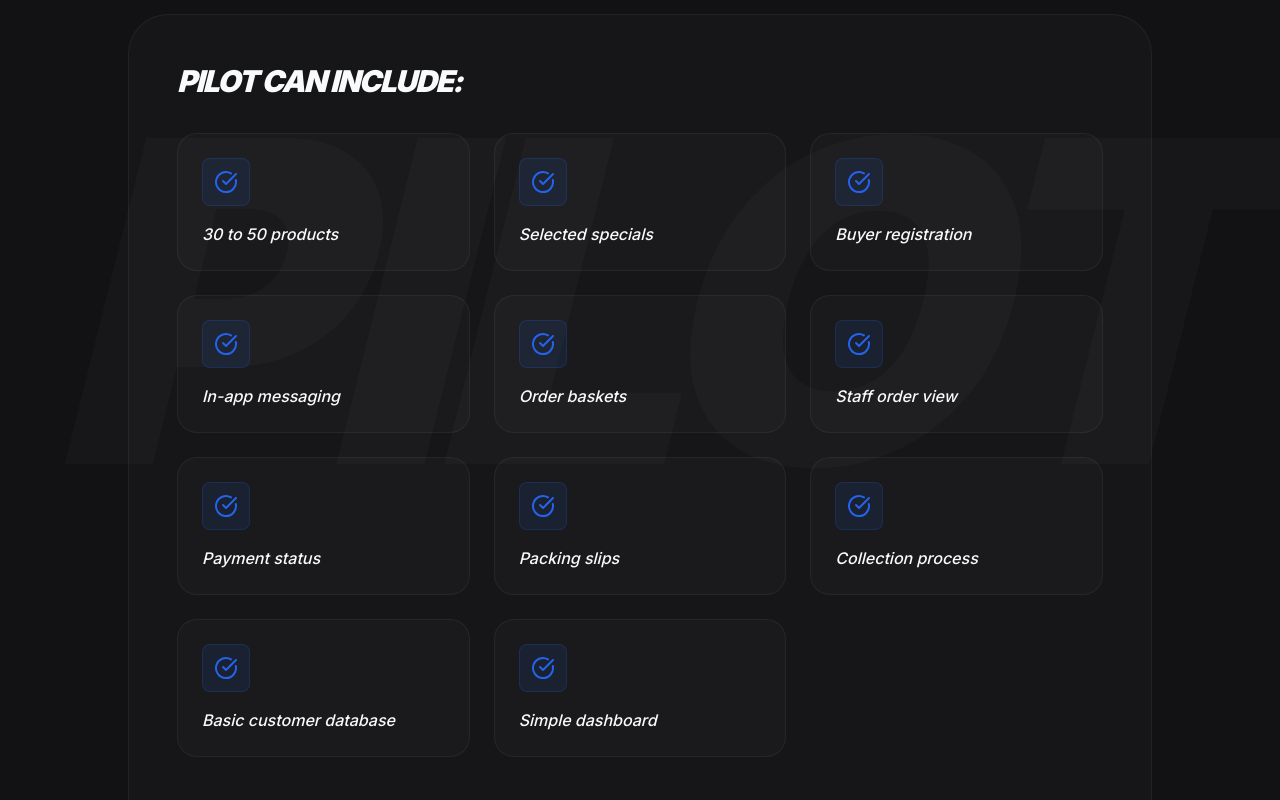
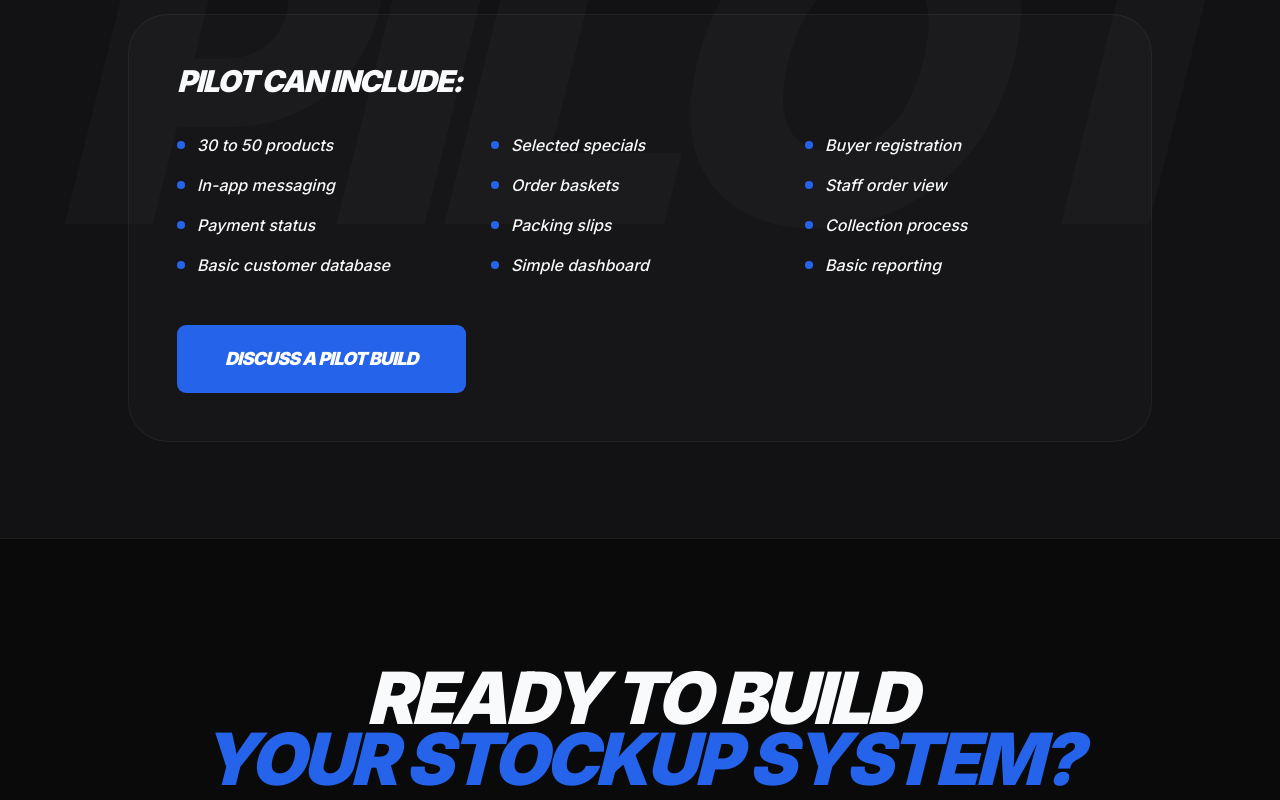
Before and after one commit to TheoDuToit1/Stockup, a React (Vite) app: page /custom-system-options in a window 1280 px wide. Shown: the part 5160-5960 px from the top of the page. Built offline with nearby package versions, Linux system fonts and the light colour scheme.

Commit message:
Convert Pilot section back to text list with 12 items
- Changed from card grid back to simple text list with bullet points
- Added 12th item: 'Basic reporting'
- Maintains 3-column grid layout for text items

```diff
--- a/src/pages/CustomSystemOptions.tsx
+++ b/src/pages/CustomSystemOptions.tsx
@@ -503,19 +503,7 @@ export default function CustomSystemOptions({ onContactClick }: CustomSystemOpti
                 Pilot can include:
               </h3>
 
-              <motion.div
-                initial="hidden"
-                whileInView="show"
-                viewport={{ once: true }}
-                variants={{
-                  hidden: { opacity: 0 },
-                  show: {
-                    opacity: 1,
-                    transition: { staggerChildren: 0.08 }
-                  }
-                }}
-                className="grid md:grid-cols-2 lg:grid-cols-3 gap-6 mb-12"
-              >
+              <div className="grid md:grid-cols-2 lg:grid-cols-3 gap-4 mb-12">
                 {[
                   "30 to 50 products",
                   "Selected specials",
@@ -527,24 +515,15 @@ export default function CustomSystemOptions({ onContactClick }: CustomSystemOpti
                   "Packing slips",
                   "Collection process",
                   "Basic customer database",
-                  "Simple dashboard"
+                  "Simple dashboard",
+                  "Basic reporting"
                 ].map((item, i) => (
-                  <motion.div
-                    key={i}
-                    variants={{
-                      hidden: { opacity: 0, y: 20 },
-                      show: { opacity: 1, y: 0, transition: { duration: 0.6 } }
-                    }}
-                    whileHover={{ y: -8 }}
-                    className="group p-6 bg-white/[0.02] border border-white/5 rounded-[20px] transition-all duration-500 hover:bg-white/[0.04] hover:border-primary/30"
-                  >
-                    <div className="w-12 h-12 bg-primary/10 border border-primary/20 rounded-lg flex items-center justify-center text-primary mb-4 group-hover:scale-110 transition-transform duration-300">
-                      <CheckCircle className="w-6 h-6" />
-                    </div>
-                    <p className="text-text font-medium italic text-base">{item}</p>
-                  </motion.div>
+                  <div key={i} className="flex items-center gap-3 text-text font-medium italic">
+                    <div className="w-2 h-2 bg-primary rounded-full" />
+                    <span>{item}</span>
+                  </div>
                 ))}
-              </motion.div>
+              </div>
 
               <button
                 onClick={onContactClick}
```
